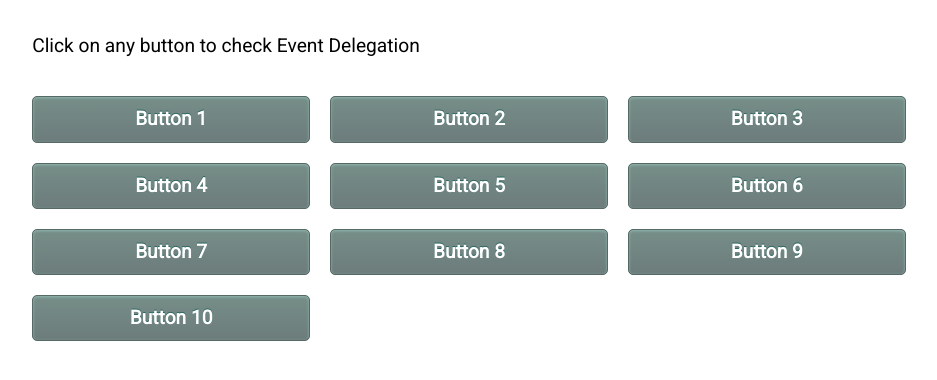
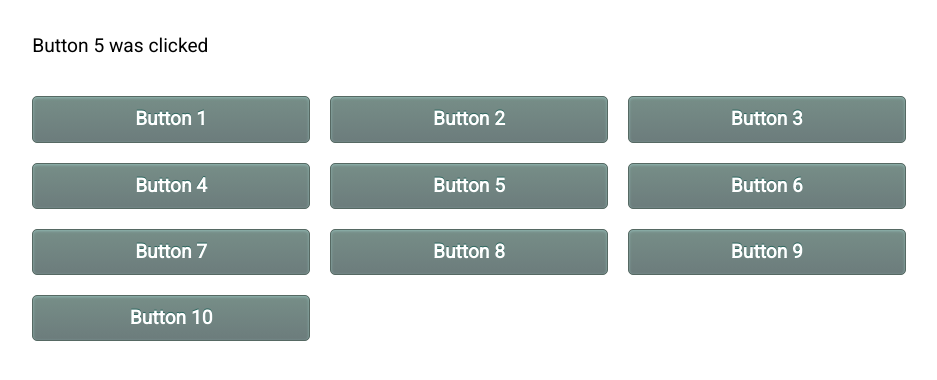
Before and after one commit to martincleto/javascript-intermediate-training, a website built with webpack: page src/concepts/index.html in a window 1280 px wide. Both pictures are taken after a click on the element 640 px from the left and 187 px from the top of the page. Shown: the whole page, without its empty margins (171-1108 px from the left). Built offline with nearby package versions, Linux system fonts and the light colour scheme; no server answers; files whose address does not match are found by name.

Commit message:
Object delegation exrecise - Show message in DOM rather than console

```diff
--- a/src/asynchrony/index.js
+++ b/src/asynchrony/index.js
@@ -1,4 +1,4 @@
-(function () {
+(function (document) {
   // DOM Nodes
   const domNodes = {
     messageContainer: null,
--- a/src/concepts/event-delegation.js
+++ b/src/concepts/event-delegation.js
@@ -1,3 +1,8 @@
+(function (document) {
+  const domNodes = {
+    mainContainer: null,
+    messagePlaceholder: null
+  }
 
   function addEventListeners (eventsMap) {
     for (var [element, {eventType, handler, preventDefault}] of eventsMap) {
@@ -10,15 +15,13 @@ function addEventListeners (eventsMap) {
     }
   }
 
-function printButtonId (eventTarget) {
-  if (!isButton) return
+  function printMessage (eventTarget) {
+    if (!isButton(eventTarget)) return
 
-  const match = eventTarget.id.match(/[0-9]+$/)
-  const buttonNumber = parseInt(match[0])
+    const which = eventTarget.textContent || eventTarget.id
 
-  if (!isNaN(buttonNumber)) {
-    console.log(`Button #${buttonNumber} clicked`)
-  }
+    // eslint-disable-next-line no-extra-boolean-cast
+    domNodes.messagePlaceholder.textContent = (!!which) ? `${which} was clicked` : ''
   }
 
   function isButton (element) {
@@ -26,14 +29,17 @@ function isButton (element) {
   }
 
   document.addEventListener('DOMContentLoaded', () => {
-  const mainContainer = document.querySelector('main')
+    domNodes.mainContainer = document.querySelector('main')
+    domNodes.messagePlaceholder = document.querySelector('#message')
+
     const eventsMap = new Map()
 
-  eventsMap.set(mainContainer, {
+    eventsMap.set(domNodes.mainContainer, {
       eventType: 'click',
-    handler: printButtonId,
+      handler: printMessage,
       preventDefault: true
     })
 
     addEventListeners(eventsMap)
   })
+})(document)
--- a/src/concepts/index.html
+++ b/src/concepts/index.html
@@ -60,7 +60,7 @@
 </head>
 <body>
   <main>
-    <p>Click on any button to check Event Delegation</p>
+    <p id="message">Click on any button to check Event Delegation</p>
     <div>
       <button id="btn01" class="btn">Button 1</button>
       <button id="btn02" class="btn">Button 2</button>
```
Lines whose indentation alone changed are shown as unchanged.
